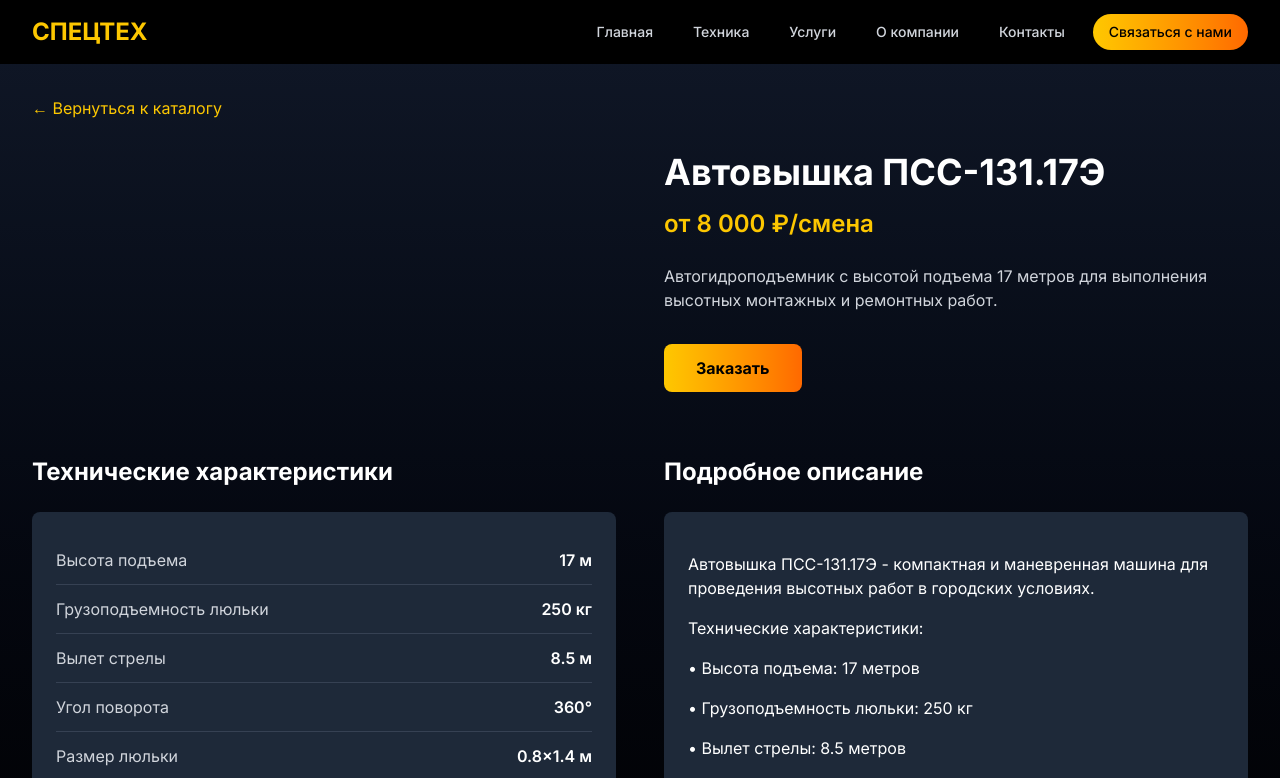
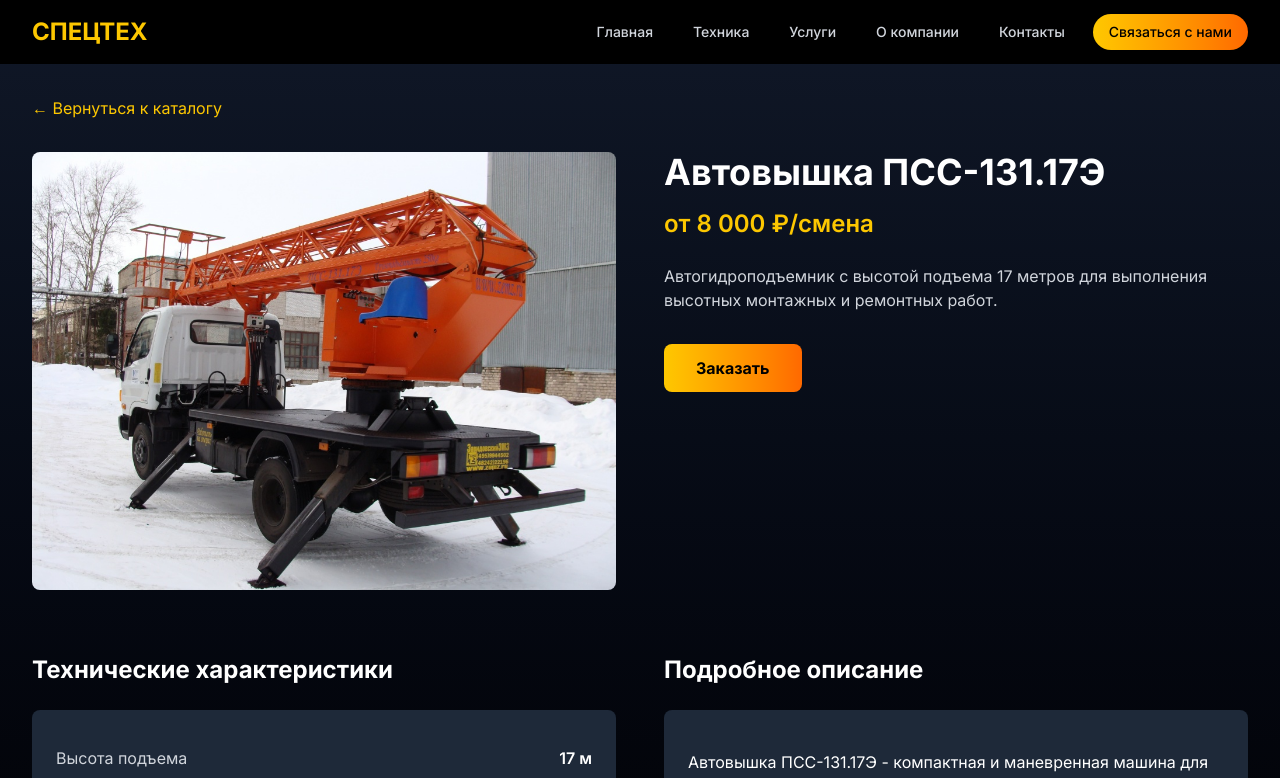
Before and after one commit to burkovmu/specteh, a Next.js app: page /equipment/aerial-platform-pss131 in a window 1280 px wide. Shown: the top 778 px of the page. Built offline with nearby package versions, Linux system fonts and the light colour scheme.

Commit message:
fix: исправлено отображение изображений

```diff
--- a/src/app/equipment/[slug]/page.tsx
+++ b/src/app/equipment/[slug]/page.tsx
@@ -5,7 +5,6 @@ import { useParams } from "next/navigation";
 import Link from "next/link";
 import { useState } from "react";
 import OrderForm from "@/components/OrderForm";
-import Image from "next/image";
 
 interface Equipment {
   title: string;
@@ -441,12 +440,10 @@ export default function EquipmentPage() {
             transition={{ duration: 0.5 }}
           >
             <div className="aspect-w-4 aspect-h-3 rounded-lg overflow-hidden relative">
-              <Image
+              <img
                 src={equipment.imageUrl}
                 alt={equipment.title}
-                fill
-                className="object-cover"
-                sizes="(max-width: 768px) 100vw, 50vw"
+                className="object-cover w-full h-full"
               />
             </div>
           </motion.div>
--- a/src/components/EquipmentCard.tsx
+++ b/src/components/EquipmentCard.tsx
@@ -1,7 +1,6 @@
 "use client";
 
 import { motion } from "framer-motion";
-import Image from "next/image";
 import Link from "next/link";
 
 interface EquipmentCardProps {
@@ -21,12 +20,10 @@ export default function EquipmentCard({ title, description, price, imageUrl, slu
       className="bg-gray-800 rounded-lg overflow-hidden hover:shadow-xl transition-all duration-300 hover:-translate-y-1"
     >
       <div className="relative aspect-w-16 aspect-h-9">
-        <Image
+        <img
           src={imageUrl}
           alt={title}
-          fill
-          className="object-cover"
-          sizes="(max-width: 768px) 100vw, (max-width: 1200px) 50vw, 33vw"
+          className="object-cover w-full h-full"
         />
       </div>
       <div className="p-6">
```
